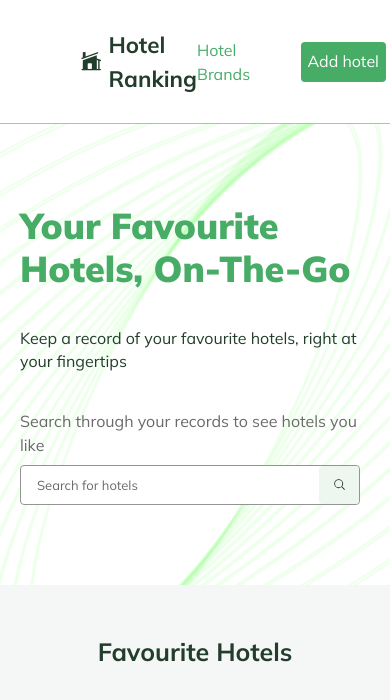
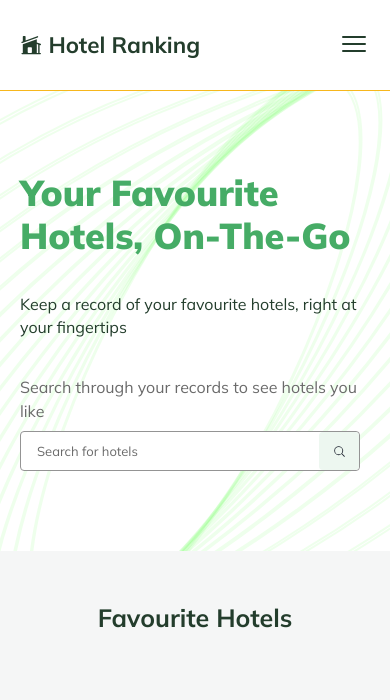
Before and after one commit to Chukwuamaka/hotel-ranking, a Next.js app: page / in a window 390 px wide. Shown: the top 700 px of the page. Built offline with nearby package versions, Linux system fonts and the light colour scheme.

Commit message:
Add the navbar for mobile devices and update component styles

```diff
--- a/components/reusables/Navbar.tsx
+++ b/components/reusables/Navbar.tsx
@@ -3,6 +3,7 @@ import { Box, Button, HStack, Icon, Text, useDisclosure } from '@chakra-ui/react
 import { HomeModernIcon } from '@heroicons/react/24/solid';
 import CustomLink from './CustomLink';
 import AddHotel from '../home/AddHotel';
+import NavbarDrawer from '../navbar/NavbarDrawer';
 
 const intialModalData = {
   id: '',
@@ -20,19 +21,23 @@ const Navbar: FC = () => {
 
   return (
     <>
-      <Box as='nav' borderBottom='1px solid #F7B71D'>
-        <Box display='flex' justifyContent='space-between' py={7} px={20}>
+      <Box as='nav' borderBottom='1px solid #F7B71D' py={7} px={[5, 10, 10, 20]}>
+        <Box display='flex' justifyContent='space-between' className='responsive_1440px'>
           <CustomLink href='/' color='brand.lime.700' display='inline-flex' alignItems='center' fontSize='140%' fontWeight='bold'
             _hover={{textDecor: 'none'}}
           >
             <Icon as={HomeModernIcon} />
             <Text as='h1' ml={1.5}>Hotel Ranking</Text>
           </CustomLink>
+
           {/* Desktop navigation */}
-          <HStack spacing={8}>
+          <HStack spacing={8} display={['none', 'block']}>
             <CustomLink href='/brands' color='brand.lime.500'>Hotel Brands</CustomLink>
             <Button onClick={openAddModal}>Add hotel</Button>
           </HStack>
+
+          {/* Mobile Navigation */}
+          <NavbarDrawer openAddHotel={openAddModal} display={['block', 'none']} />
         </Box>
       </Box>
 
```
